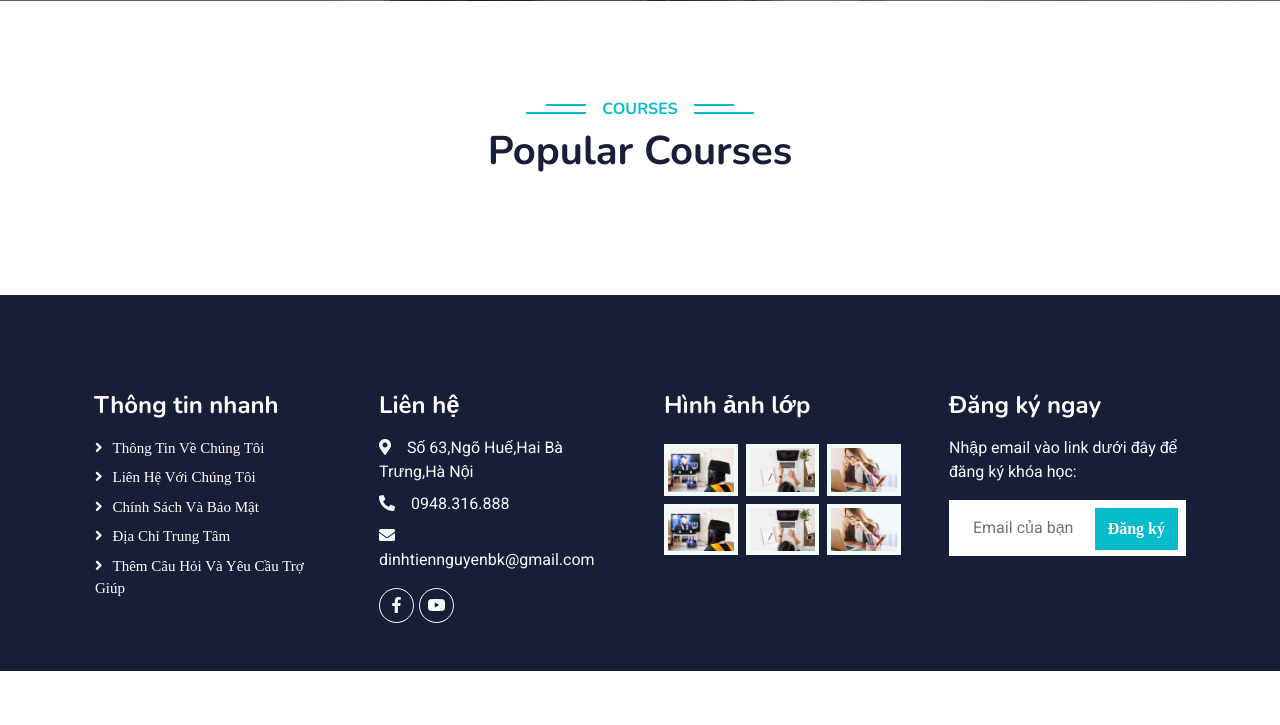
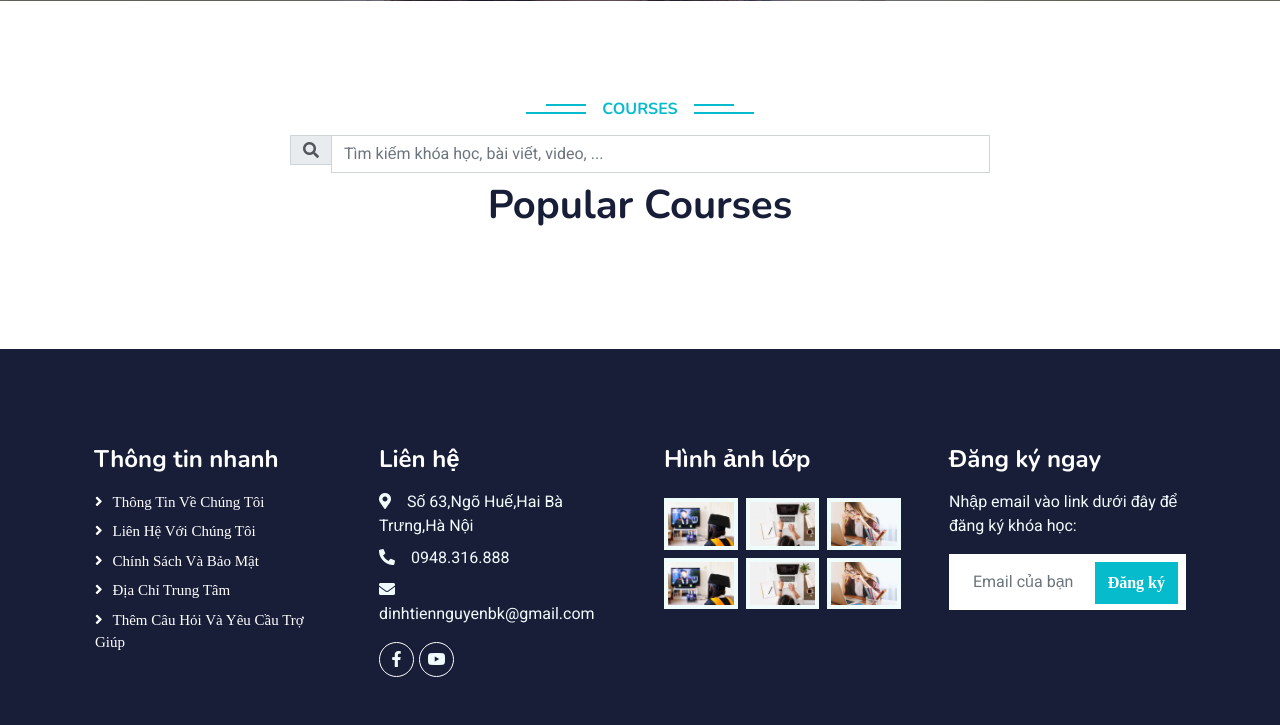
Before and after one commit to antony2501/flask, a Flask app: page /course in a window 1280 px wide. Shown: the part 411-1136 px from the top of the page. Before the commit the page ends 1082 px from the top, so only its background shows below. Run offline with Flask 3, Linux system fonts and the light colour scheme; data that the repository does not hold is empty; parts of the project's set-up code (start-up, migrations or seed data) failed here and were passed over; some libraries are stand-ins or nearby versions.

Commit message:
code van chay ok

```diff
--- a/app.py
+++ b/app.py
@@ -21,7 +21,7 @@ class Course(db.Model):
     id = db.Column(db.Integer, primary_key=True, autoincrement=True)
     title = db.Column(db.String(255), nullable=False)
     img = db.Column(db.String(255), nullable=False)
-    price = db.Column(db.Integer, nullable=False)
+    price = db.Column(db.String(255), nullable=False)
     time_start = db.Column(db.Date, nullable=False)
     student = db.Column(db.Integer, nullable=True)  # Giả sử student có thể là null
 
@@ -43,7 +43,6 @@ class CourseRegistration(db.Model):
 
 
 admin.add_view(ModelView(User, db.session))
-admin.add_view(ModelView(CourseRegistration, db.session))
 admin.add_view(ModelView(Course,db.session))
 
 
@@ -138,21 +137,32 @@ def logout():
     return redirect(url_for('login'))
 
 
-from datetime import datetime
 
-@app.route('/join_course/<int:course_id>', methods=['GET', 'POST'])
 
+@app.route('/join_course/<int:course_id>', methods=['GET','POST'])
 @login_required
 def join_course(course_id):
     course = Course.query.get(course_id)
     if course:
         registration = CourseRegistration(user_id=current_user.id, course_id=course_id)
         db.session.add(registration)
+        course.student += 1  # Tăng số lượng sinh viên của khoá học lên 1
         db.session.commit()
         flash('Successfully joined the course.', 'success')
+        return redirect(url_for('registration_success'))
     else:
         flash('Course not found.', 'error')
-    return redirect(url_for('courses'))
+        return redirect(url_for('courses'))
+
+
+@app.route('/course/<int:course_id>')
+def course_detail(course_id):
+    course = Course.query.get(course_id)
+    if course:
+        return render_template('course_detail.html', course=course)
+    else:
+        flash('Course not found.', 'error')
+        return redirect(url_for('courses'))
 
 
 
--- a/data.sql
+++ b/data.sql
@@ -27,10 +27,10 @@ class CourseRegistration(db.Model):
     course = db.relationship('Course', backref='registrations')
 
 
-create DATABASE video_course{
+create DATABASE video_course(
     id int not null auto_increment primary key,
     titles varchar(255),
     link varchar(255),
     course_id INT,
     FOREIGN KEY ( course_id ) REFERENCES course(id)
-}
+)
--- a/templates/course.html
+++ b/templates/course.html
@@ -26,8 +26,23 @@
     <div class="container-xxl py-5">
         <div class="container">
             <div class="text-center wow fadeInUp" data-wow-delay="0.1s">
+
                 <h6 class="section-title bg-white text-center text-primary px-3">Courses</h6>
+
+                <div class="container">
+                    <div class="form-group my-2 mx-auto" style="max-width: 700px;">
+                        <div class="input-group">
+                            <div class="input-group-prepend">
+                                <div class="input-group-text">
+                                    <i class="fa fa-search"></i> <!-- Thay thế fa-search bằng icon tìm kiếm của bạn -->
+                                </div>
+                            </div>
+                            <input type="text" class="form-control" placeholder="Tìm kiếm khóa học, bài viết, video, ...">
+                        </div>
+                    </div>
+                </div>
                 <h1 class="mb-5">Popular Courses</h1>
+
             </div>
             <div class="row g-4 justify-content-center">
                 {% for course in courses %}
@@ -35,9 +50,9 @@
                     <form method="POST" action="{{ url_for('join_course', course_id=course.id) }}">
                         <div class="course-item bg-light">
                             <div class="position-relative overflow-hidden">
-                                <img class="img-fluid" src="{{ course.img }}" alt="">
+                                <img class="img-fluid" src="{{ course.img }}" alt="" style="width: 550px; height: 220px;" >
                                 <div class="w-100 d-flex justify-content-center position-absolute bottom-0 start-0 mb-4">
-                                    <a href="#" class="flex-shrink-0 btn btn-sm btn-primary px-3 border-end" style="border-radius: 30px 0 0 30px;">Xem Khoá học</a>
+                                    <a href="{{url_for('course_detail',course_id=course.id)}}" class="flex-shrink-0 btn btn-sm btn-primary px-3 border-end" style="border-radius: 30px 0 0 30px;">Xem Khoá học</a>
 
                                     <button class="flex-shrink-0 btn btn-sm btn-primary px-3" style="border-radius: 0 30px 30px 0;" type="submit">Đăng kí ngay</button>
 
```
Also changed, not shown: templates/admin/index.html (+5 -4 lines).
